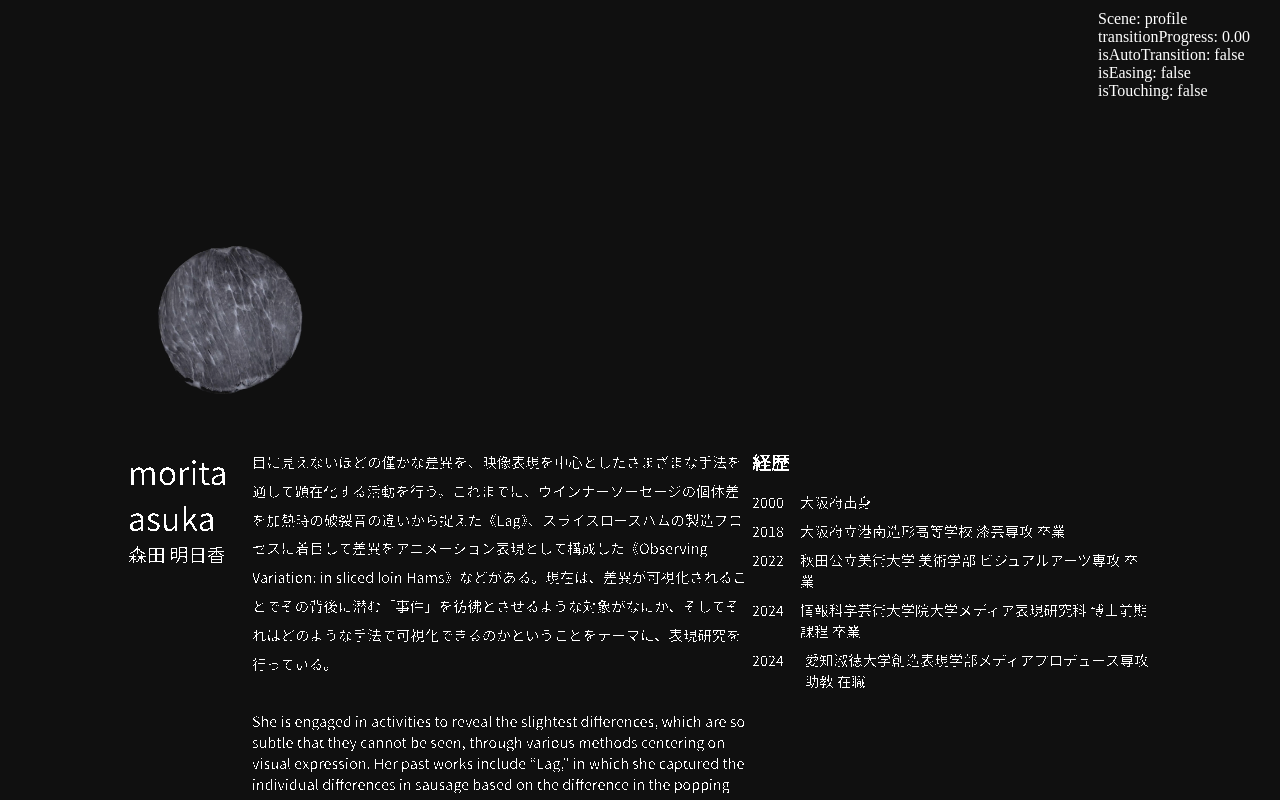
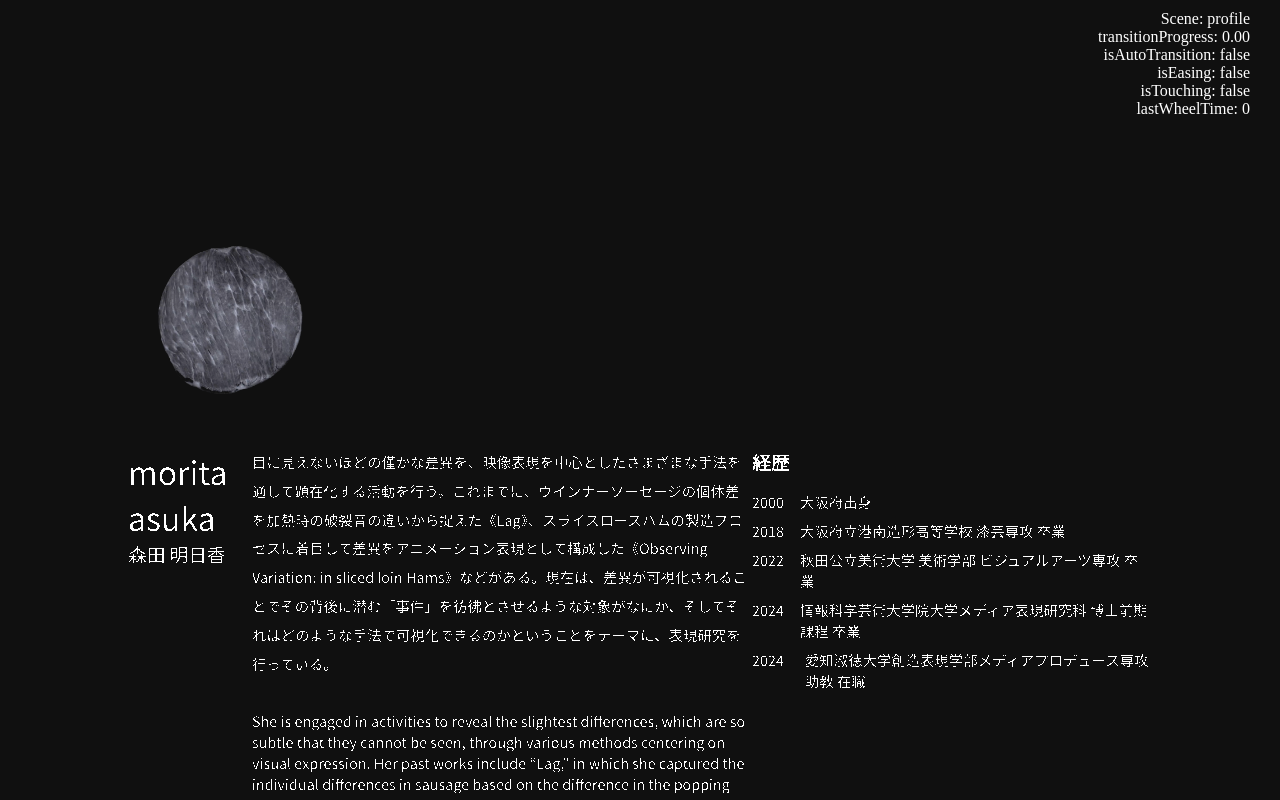
Before and after one commit to k1105/ymgs-playground, a Next.js app: page / in a window 1280 px wide. Built offline with nearby package versions, Linux system fonts and the light colour scheme.

Commit message:
lastWheelTimeをconsoleとして出力

```diff
--- a/components/SceneManager.tsx
+++ b/components/SceneManager.tsx
@@ -165,6 +165,7 @@ export const SceneManager = () => {
           position: "fixed",
           top: "10px",
           right: "30px",
+          textAlign: "right",
         }}
       >
         <p>Scene: {sceneList[sceneIndex]}</p>
@@ -172,6 +173,7 @@ export const SceneManager = () => {
         <p>isAutoTransition: {String(isAutoTransition)}</p>
         <p>isEasing: {String(isEasing)}</p>
         <p>isTouching: {String(isTouching)}</p>
+        <p>lastWheelTime: {Math.floor(lastWheelTime * 100) / 100}</p>
       </div>
 
       {sceneList[sceneIndex] === "profile" && (
```
